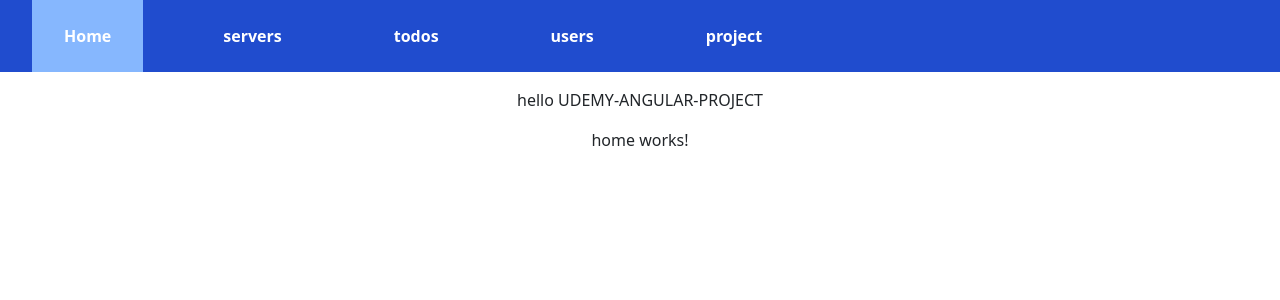
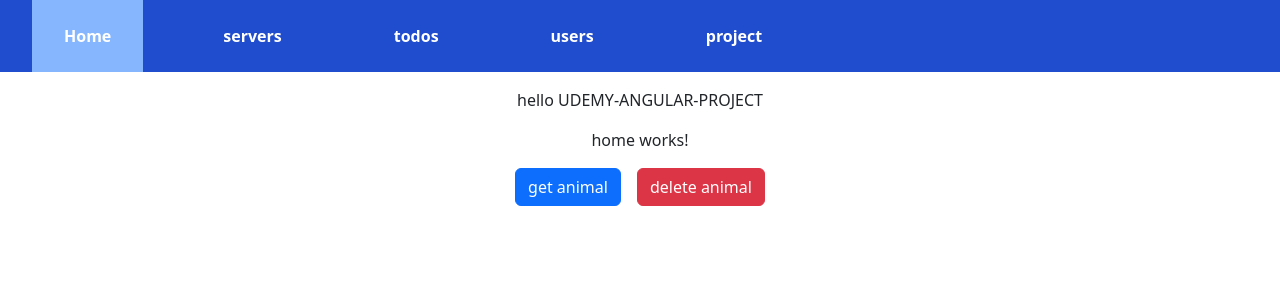
Before and after one commit to Armanhurian/udemy-angular-project, an Angular app: page /home in a window 1280 px wide. Shown: the top 300 px of the page. Built offline with nearby package versions, Linux system fonts and the light colour scheme.

Commit message:
9 Day of Practice udemy

```diff
--- a/src/app/app.module.ts
+++ b/src/app/app.module.ts
@@ -19,6 +19,7 @@ import { DrivenExampleFormComponent } from './driven-example-form/driven-example
 import { ProjectComponent } from './project/project.component';
 import { UsersService } from './users.service';
 import { FilterPipe } from './filter.pipe';
+import {HttpClientModule} from '@angular/common/http'
 
 @NgModule({
   declarations: [
@@ -41,7 +42,8 @@ import { FilterPipe } from './filter.pipe';
     BrowserModule,
     AppRoutingModule,
     FormsModule,
-    ReactiveFormsModule
+    ReactiveFormsModule,
+    HttpClientModule
   ],
   bootstrap: [AppComponent]
 })
--- a/src/app/home/home.component.html
+++ b/src/app/home/home.component.html
@@ -1 +1,5 @@
 <p class="d-flex justify-content-center">home works!</p>
+<div class="d-flex justify-content-center m-auto gap-3">
+    <button class="btn btn-primary " (click)="getAnimals()">get animal</button>
+    <button class="btn btn-danger ">delete animal</button>
+</div>
--- a/src/app/home/home.component.ts
+++ b/src/app/home/home.component.ts
@@ -1,3 +1,4 @@
+import { HttpClient, HttpHeaders, HttpParams } from '@angular/common/http';
 import { Component } from '@angular/core';
 
 @Component({
@@ -7,4 +8,27 @@ import { Component } from '@angular/core';
 })
 export class HomeComponent {
 
+  constructor( private http : HttpClient ){}
+
+
+  getAnimals(){
+
+    let searchMyParams = new HttpParams()
+    searchMyParams = searchMyParams.append('type' , 'fast').append('options', 'fullStack')
+    //searchMyParams = searchMyParams.append('options' , 'fullStack')
+
+    this.http.get('http://api.agromonitoring.com/agro/1.0/polygons/incorrect',
+
+    {
+
+      headers : new HttpHeaders({'custom' : 'change'}),
+      params : searchMyParams
+
+    }
+
+    ).subscribe((data)=>{
+      console.log(data);
+    })
+  }
+
 }
```
